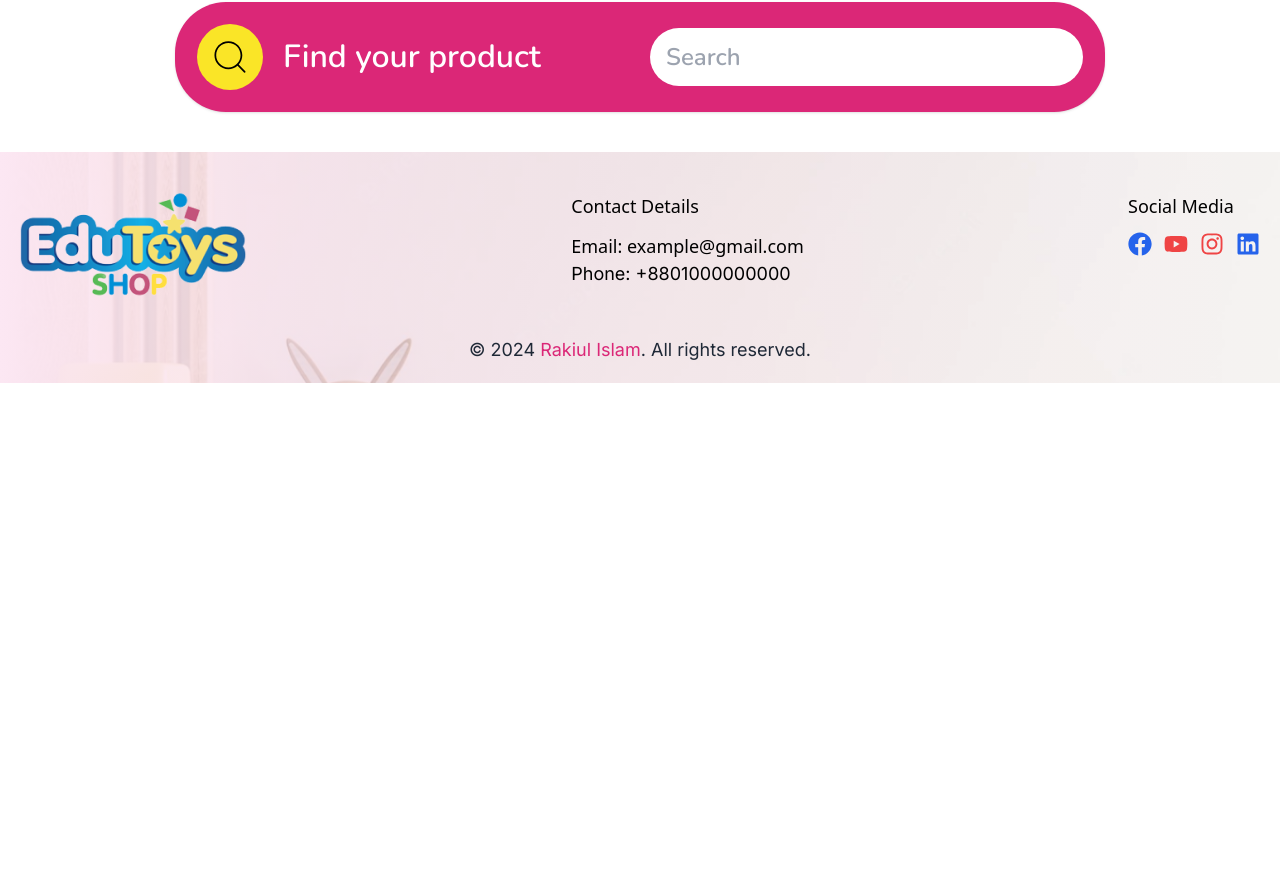
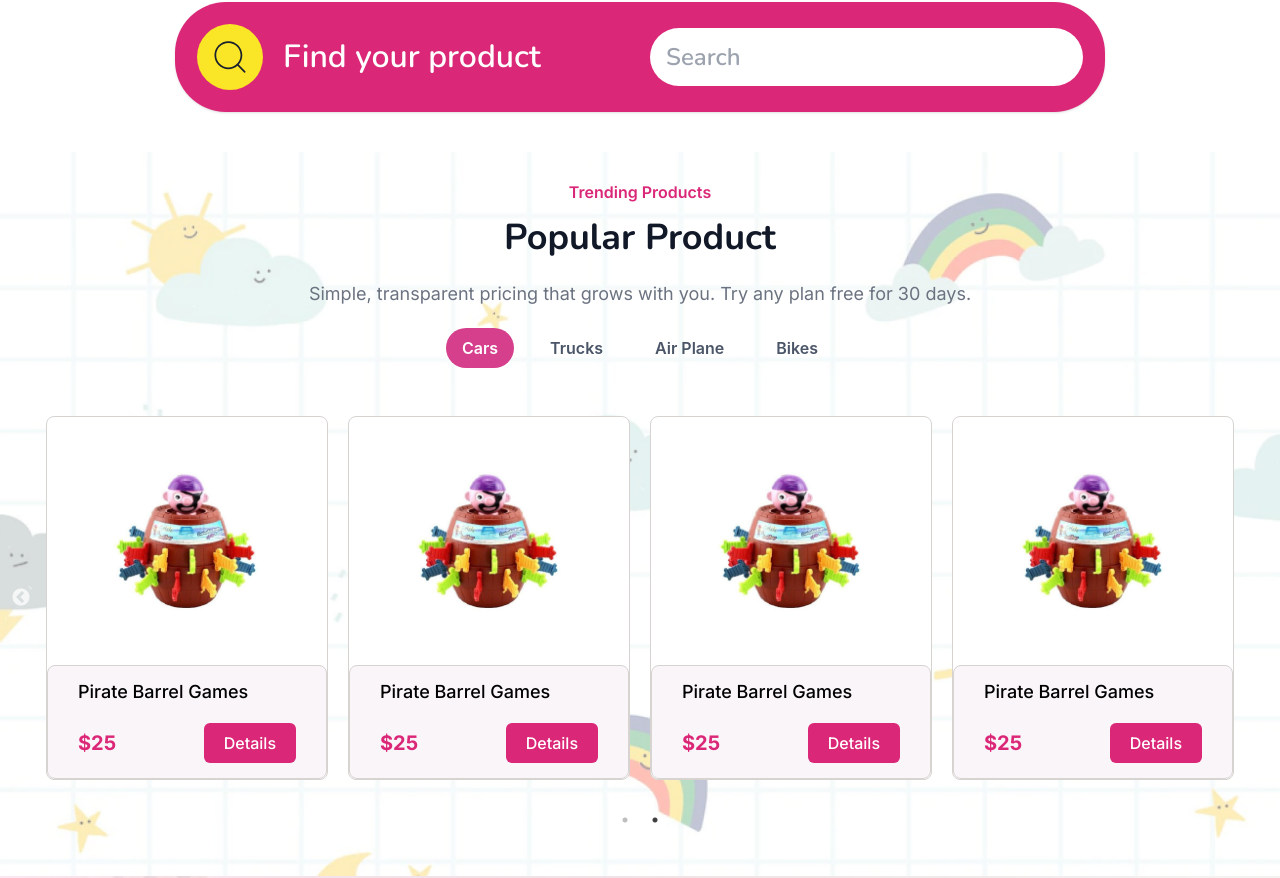
Before and after one commit to prorakib99/toys-marketplace-client, a React (Vite) app: page / in a window 1280 px wide. Shown: the part 617-1495 px from the top of the page. Before the commit the page ends 1000 px from the top, so only its background shows below. Built offline with nearby package versions, Linux system fonts and the light colour scheme.

Commit message:
Implement Category Products with carousel and install react-slick and using Chakra UI provider

```diff
--- a/index.html
+++ b/index.html
@@ -11,6 +11,17 @@
             href="https://fonts.googleapis.com/css2?family=Inter:wght@200;300;400;500;600;700;800;900&family=Nunito:ital,wght@0,200;0,300;0,400;0,500;0,600;0,700;0,800;0,900;0,1000;1,200;1,300;1,400;1,500;1,600;1,700;1,800;1,900;1,1000&display=swap"
             rel="stylesheet"
         />
+        <link
+            rel="stylesheet"
+            type="text/css"
+            charset="UTF-8"
+            href="https://cdnjs.cloudflare.com/ajax/libs/slick-carousel/1.6.0/slick.min.css"
+        />
+        <link
+            rel="stylesheet"
+            type="text/css"
+            href="https://cdnjs.cloudflare.com/ajax/libs/slick-carousel/1.6.0/slick-theme.min.css"
+        />
     </head>
     <body>
         <div id="root"></div>
--- a/package.json
+++ b/package.json
@@ -22,6 +22,7 @@
     "react-dom": "^18.2.0",
     "react-icons": "^5.0.1",
     "react-router-dom": "^6.21.2",
+    "react-slick": "^0.29.0",
     "sort-by": "^1.2.0"
   },
   "devDependencies": {
--- a/src/main.jsx
+++ b/src/main.jsx
@@ -3,9 +3,12 @@ import ReactDOM from 'react-dom/client';
 import './index.css';
 import { RouterProvider } from 'react-router-dom';
 import router from './Routes/Routes.jsx';
+import { ChakraProvider } from '@chakra-ui/react';
 
 ReactDOM.createRoot(document.getElementById('root')).render(
     <React.StrictMode>
-        <RouterProvider router={router} />
+        <ChakraProvider>
+            <RouterProvider router={router} />
+        </ChakraProvider>
     </React.StrictMode>
 );
--- a/src/pages/Home/Home/Home.jsx
+++ b/src/pages/Home/Home/Home.jsx
@@ -1,12 +1,14 @@
 import React from 'react';
 import Hero from '../Hero/Hero';
 import SearchBar from '../SearchBar/SearchBar';
+import CategoryProducts from '../SearchBar/CategoryProducts/CategoryProducts';
 
 const Home = () => {
     return (
         <>
             <Hero />
             <SearchBar />
+            <CategoryProducts />
         </>
     );
 };
--- /dev/null
+++ b/src/pages/Home/ProductsCard/ProductsCard.jsx
@@ -0,0 +1,26 @@
+import card from '../../../assets/Card/card.png';
+
+const ProductsCard = () => {
+    return (
+        <div className='bg-white rounded-lg border mx-[10px] border-stone-300'>
+            <div className='px-8 py-4'>
+                <img className='w-full' src={card} alt='' />
+            </div>
+            <footer className='bg-[#FAF5F9] rounded-lg border border-stone-300 py-[15px] px-[30px] flex flex-col gap-5'>
+                <h2 className="text-black text-lg font-medium font-['Inter'] leading-tight">
+                    Pirate Barrel Games
+                </h2>
+                <div className='flex items-center justify-between'>
+                    <h4 className="text-pink-600 text-xl font-bold font-['Inter'] leading-tight">
+                        $25
+                    </h4>
+                    <button className="bg-pink-600 text-white text-base font-medium font-['Inter'] leading-normal rounded-md px-3 lg:px-5 py-2">
+                        Details
+                    </button>
+                </div>
+            </footer>
+        </div>
+    );
+};
+
+export default ProductsCard;
--- /dev/null
+++ b/src/pages/Home/SearchBar/CategoryProducts/CategoryProducts.jsx
@@ -0,0 +1,144 @@
+import products_bg from '../../../../assets/Product-Section/Product-bg.png';
+import { Tab, TabList, TabPanel, TabPanels, Tabs } from '@chakra-ui/react';
+import Slider from 'react-slick/lib/slider';
+import ProductsCard from '../../ProductsCard/ProductsCard';
+
+// Slider Config
+const settings = {
+    dots: true,
+    infinite: true,
+    speed: 1500,
+    slidesToShow: 4,
+    slidesToScroll: 4,
+    initialSlide: 0,
+    autoplay: true,
+    autoplaySpeed: 3000,
+    cssEase: 'linear',
+    pauseOnHover: true,
+    appendDots: (dots) => (
+        <div
+            style={{
+                bottom: '-60px',
+                padding: '10px'
+            }}
+        >
+            <ul style={{ margin: '0px' }}> {dots} </ul>
+        </div>
+    ),
+
+    responsive: [
+        {
+            breakpoint: 1280,
+            settings: {
+                slidesToShow: 3,
+                slidesToScroll: 3,
+                initialSlide: 3
+            }
+        },
+        {
+            breakpoint: 1024,
+            settings: {
+                slidesToShow: 2,
+                slidesToScroll: 1,
+                dots: true
+            }
+        },
+        {
+            breakpoint: 550,
+            settings: {
+                slidesToShow: 1,
+                slidesToScroll: 1,
+                initialSlide: 2
+            }
+        },
+        {
+            breakpoint: 480,
+            settings: {
+                slidesToShow: 1,
+                slidesToScroll: 1
+            }
+        }
+    ]
+};
+
+const CategoryProducts = () => {
+    return (
+        <div className='bg-cover bg-no-repeat' style={{ backgroundImage: `url('${products_bg}')` }}>
+            <div className='container mx-auto px-5 py-7'>
+                <div className='text-center'>
+                    <h4 className="text-pink-600 text-base font-semibold font-['Inter'] leading-normal">
+                        Trending Products
+                    </h4>
+                    <h2 className="text-gray-900 text-4xl font-bold font-['Nunito'] leading-[44px] mt-[12px] mb-[20px]">
+                        Popular Product
+                    </h2>
+                    <p className="text-gray-500 text-lg font-normal font-['Inter'] leading-7">
+                        Simple, transparent pricing that grows with you. Try any plan free for 30
+                        days.
+                    </p>
+                </div>
+                <div className='py-5'>
+                    <Tabs variant='soft-rounded'>
+                        <TabList className='flex flex-wrap items-center !justify-center gap-5'>
+                            <Tab _selected={{ color: 'white', bg: 'pink.500' }}>Cars</Tab>
+                            <Tab _selected={{ color: 'white', bg: 'pink.500' }}>Trucks</Tab>
+                            <Tab _selected={{ color: 'white', bg: 'pink.500' }}>Air Plane</Tab>
+                            <Tab _selected={{ color: 'white', bg: 'pink.500' }}>Bikes</Tab>
+                        </TabList>
+                        <TabPanels className='py-8'>
+                            {/* Cars Category */}
+                            <TabPanel>
+                                <Slider {...settings}>
+                                    <ProductsCard></ProductsCard>
+                                    <ProductsCard></ProductsCard>
+                                    <ProductsCard></ProductsCard>
+                                    <ProductsCard></ProductsCard>
+                                    <ProductsCard></ProductsCard>
+                                    <ProductsCard></ProductsCard>
+                                </Slider>
+                            </TabPanel>
+                            {/* Trucks Category */}
+                            <TabPanel>
+                                <Slider {...settings}>
+                                    <ProductsCard></ProductsCard>
+                                    <ProductsCard></ProductsCard>
+                                    <ProductsCard></ProductsCard>
+                                    <ProductsCard></ProductsCard>
+                                    <ProductsCard></ProductsCard>
+                                    <ProductsCard></ProductsCard>
+                                    <ProductsCard></ProductsCard>
+                                </Slider>
+                            </TabPanel>
+                            {/* Air Plane Category */}
+                            <TabPanel>
+                                <Slider {...settings}>
+                                    <ProductsCard></ProductsCard>
+                                    <ProductsCard></ProductsCard>
+                                    <ProductsCard></ProductsCard>
+                                    <ProductsCard></ProductsCard>
+                                    <ProductsCard></ProductsCard>
+                                    <ProductsCard></ProductsCard>
+                                    <ProductsCard></ProductsCard>
+                                </Slider>
+                            </TabPanel>
+                            {/* Bikes Category */}
+                            <TabPanel>
+                                <Slider {...settings}>
+                                    <ProductsCard></ProductsCard>
+                                    <ProductsCard></ProductsCard>
+                                    <ProductsCard></ProductsCard>
+                                    <ProductsCard></ProductsCard>
+                                    <ProductsCard></ProductsCard>
+                                    <ProductsCard></ProductsCard>
+                                    <ProductsCard></ProductsCard>
+                                </Slider>
+                            </TabPanel>
+                        </TabPanels>
+                    </Tabs>
+                </div>
+            </div>
+        </div>
+    );
+};
+
+export default CategoryProducts;
```
Also changed, not shown: 1 other file (tests, documents, lock files or other folders).
